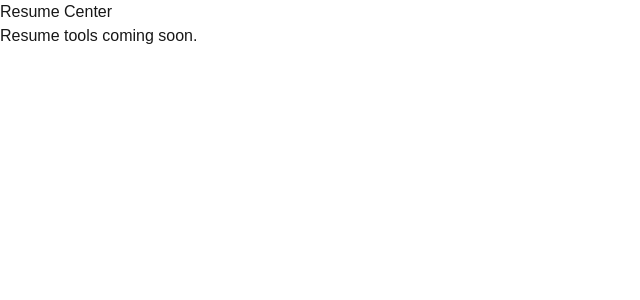
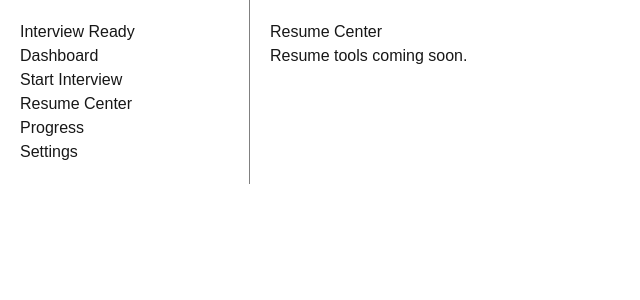
Before and after one commit to RaeRen0306/Interview-Ready, a Next.js app: page /dashboard/resume in a window 1280 px wide. Shown: the top 300 px of the page, without its empty margins (0-640 px from the left). Built offline with nearby package versions, Linux system fonts and the light colour scheme.

Commit message:
Added shared dashboard layout

```diff
--- /dev/null
+++ b/app/dashboard/layout.tsx
@@ -0,0 +1,37 @@
+export default function DashboardLayout({
+  children,
+}: {
+  children: React.ReactNode;
+}) {
+  return (
+    <div style={{ display: "flex" }}>
+      <div
+        style={{
+          width: "250px",
+          padding: "20px",
+          borderRight: "1px solid gray",
+        }}
+      >
+        <h2>Interview Ready</h2>
+
+        <a href="/dashboard">Dashboard</a>
+        <br />
+
+        <a href="/dashboard/interview">Start Interview</a>
+        <br />
+
+        <a href="/dashboard/resume">Resume Center</a>
+        <br />
+
+        <a href="/dashboard/progress">Progress</a>
+        <br />
+
+        <a href="/dashboard/settings">Settings</a>
+      </div>
+
+      <div style={{ padding: "20px" }}>
+        {children}
+      </div>
+    </div>
+  );
+}
```
